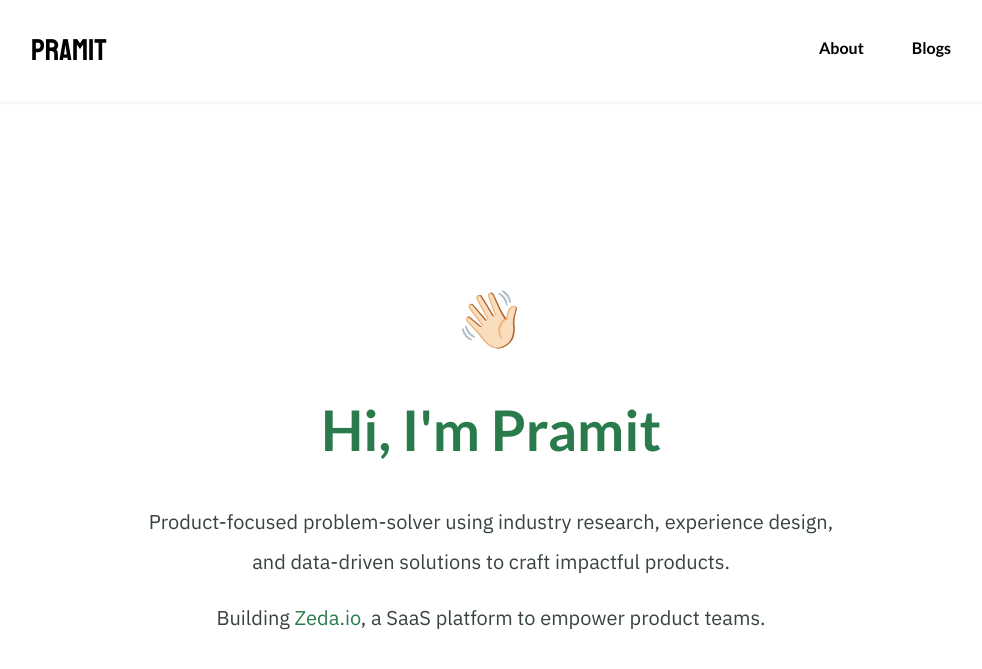
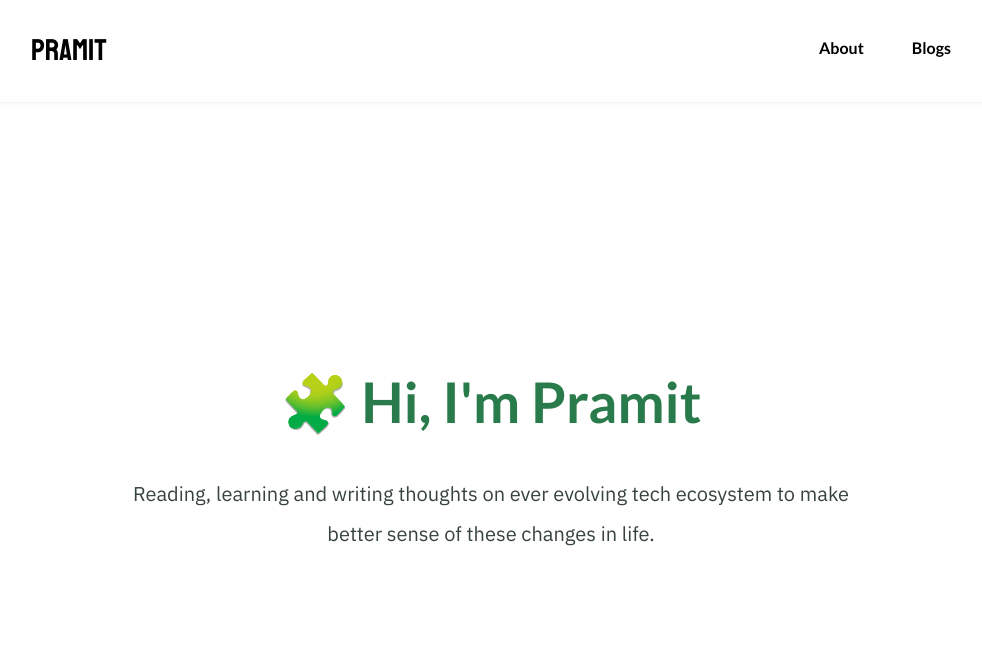
Before and after one commit to shkamaru/shkamaru.github.io, a Jekyll site: the page built from index.html, in a window 1280 px wide and 900 px high. Shown: the top 669 px of the window, without its empty margins (149-1131 px from the left). Built offline with Jekyll 4.4.1, drawn with Linux system fonts in a browser that asks for light colours; nearby versions of some CDN libraries; some of the changed text lies outside the part shown.

Commit message:
Update content - 1

```diff
--- a/_includes/footer.html
+++ b/_includes/footer.html
@@ -16,9 +16,9 @@
                 {% endfor %}
             </ul>
         </div>
-        <div class="contact-author-info">
+        <!-- <div class="contact-author-info">
             <p>Made with 🧠</p>
-            <p>Content ⓒ 2023 Pramit Singhi</p>
-        </div>
+            <p>Content ⓒ 2024 Pramit Singhi</p>
+        </div> -->
     </div>
 </footer>
--- a/_includes/head.html
+++ b/_includes/head.html
@@ -1,10 +1,10 @@
 <head>
     <meta charset="UTF-8">
-    <meta name="description" content="Pramit Singhi | Product Manager | IIT Roorkee">
+    <meta name="description" content="Pramit Singhi | VC | IIT Roorkee">
     <meta property="og:title" content="Pramit Singhi" />
     <meta property="og:site_name" content="Pramit Singhi | Website" />
     <meta property="og:type" content="website" />
-    <meta property="og:Keywords" content="resume, blog, ux, design, code, product, user, designer, developer, researcher, manager, iit, roorkee, pramit, singhi, personal, website" />
+    <meta property="og:Keywords" content="blog, vc, investor, gen ai, ux, design, code, product, user, designer, developer, researcher, manager, iit, roorkee, pramit, singhi, personal, website" />
     <meta property="og:creator" content="Pramit Singhi"/>
     <meta property="og:image" content="/assets/images/og_image.png" />
     <meta name="viewport" content="width=device-width, initial-scale=1.0">
--- a/_includes/header.html
+++ b/_includes/header.html
@@ -1,13 +1,13 @@
 <header class="banner">
     <div class="banner-title-wrapper">
         <h1 class="banner-title">
-            👋🏻 <br/> Hi, I'm Pramit
+            🧩 Hi, I'm Pramit
         </h1>
         <p class="banner-title-sub">
-            Product-focused problem-solver using industry research, experience design, and data-driven solutions to craft impactful products.
+            Reading, learning and writing thoughts on ever evolving tech ecosystem to make better sense of these changes in life.
         </p>
-        <div class="banner-title-info">
-            Building <a href="https://zeda.io/">Zeda.io</a>, a SaaS platform to empower product teams.
-        </div>
+        <!-- <div class="banner-title-info">
+            Working at <a href="https://www.titancapital.vc/">Titan Capital</a> for early stage investments in tech startups.
+        </div> -->
     </div>
 </header>
--- a/_layouts/default.html
+++ b/_layouts/default.html
@@ -4,7 +4,7 @@
   <body>
     {% include nav.html %}
     {% include header.html %}
-    {% include footer.html %}
+    <!-- {% include footer.html %} -->
     {% include scripts.html %}
   </body>
 </html>
```
Also changed, not shown: other parts of _includes/footer.html (+1 -1 lines), _data/about.yml (+6 -36 lines), _data/contact.yml (+5 -12 lines).
